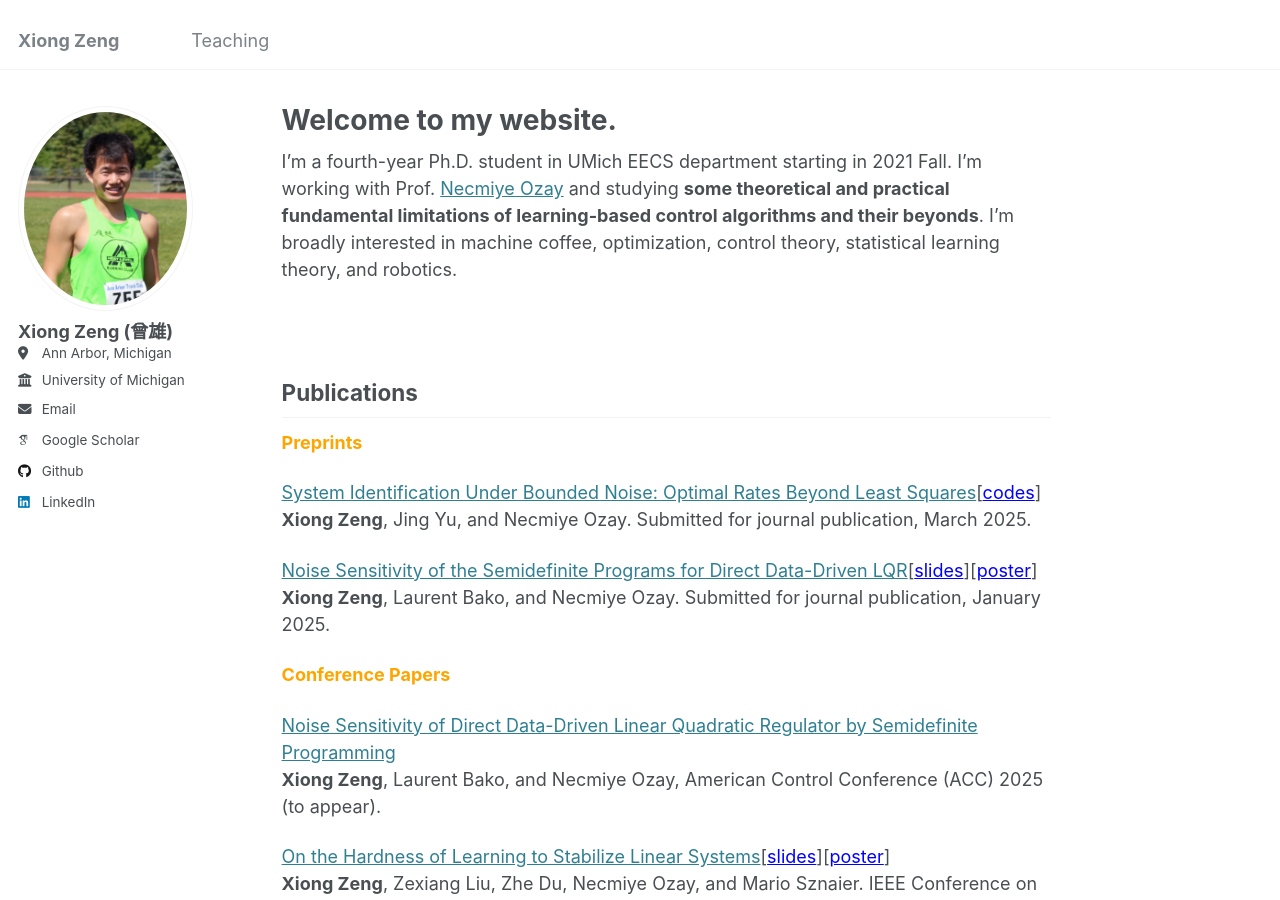
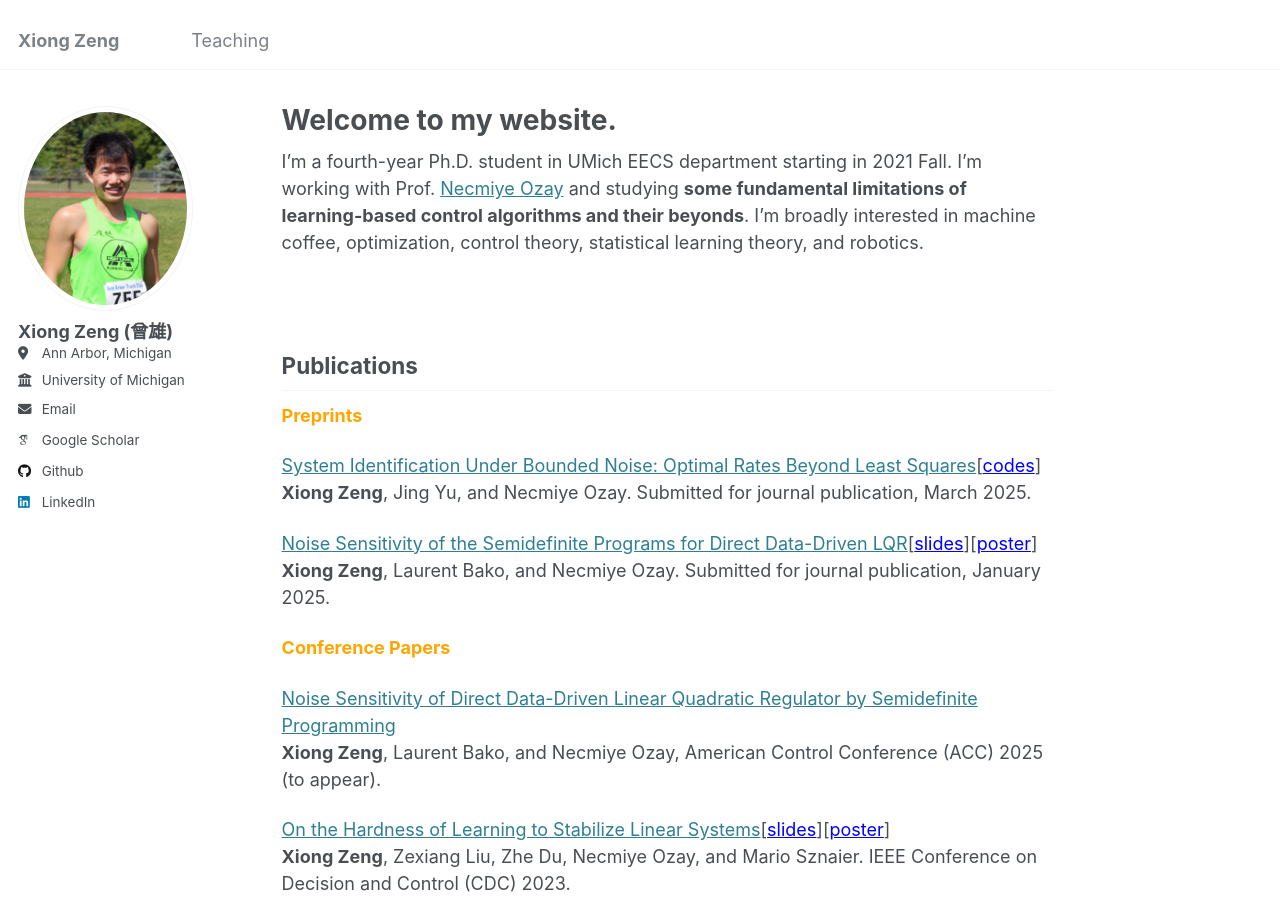
Before and after one commit to zengxiong111/zengxiong.github.io, a Jekyll site: the page built from _pages/about.md, in a window 1280 px wide and 900 px high. Built offline with Jekyll 4.4.1, drawn with Linux system fonts in a browser that asks for light colours; some web fonts are replaced.

Commit message:
Update about.md

```diff
--- a/_pages/about.md
+++ b/_pages/about.md
@@ -7,7 +7,7 @@
   - /about.html
 ---
 
-I'm a fourth-year Ph.D. student in UMich EECS department starting in 2021 Fall. I'm working with Prof. <a href="https://web.eecs.umich.edu/~necmiye/" target="_blank">Necmiye Ozay</a> and studying **some theoretical and practical fundamental limitations of learning-based control algorithms and their beyonds**. I'm broadly interested in machine coffee, optimization, control theory, statistical learning theory, and robotics.
+I'm a fourth-year Ph.D. student in UMich EECS department starting in 2021 Fall. I'm working with Prof. <a href="https://web.eecs.umich.edu/~necmiye/" target="_blank">Necmiye Ozay</a> and studying **some fundamental limitations of learning-based control algorithms and their beyonds**. I'm broadly interested in machine coffee, optimization, control theory, statistical learning theory, and robotics.
 
 &nbsp;
 
```
